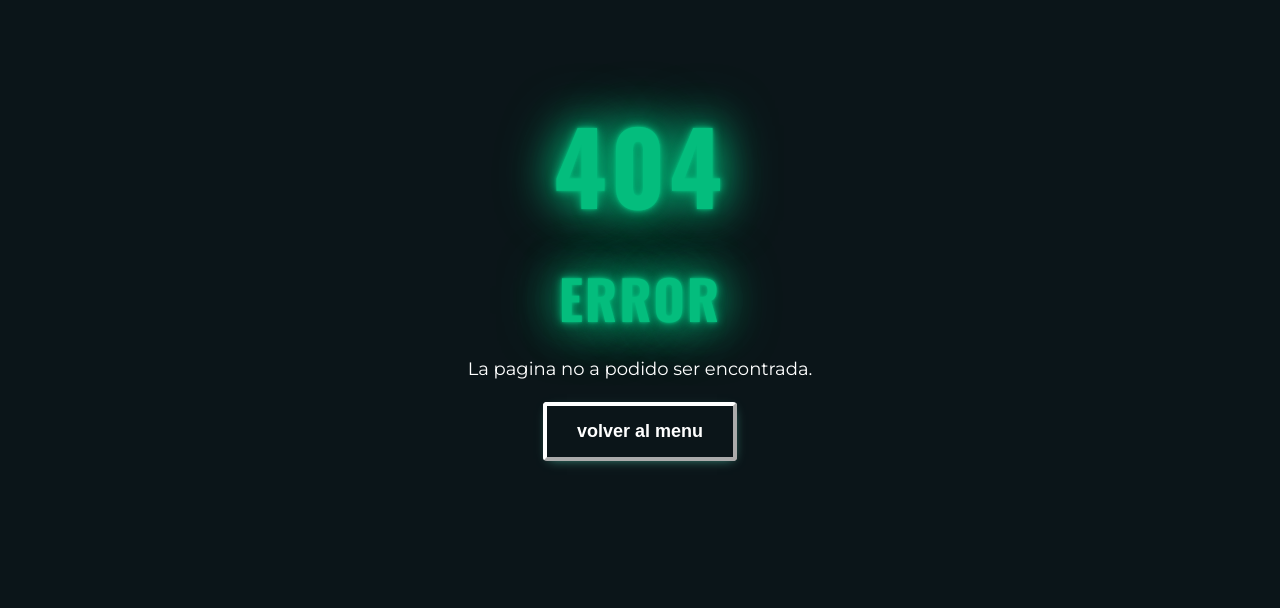
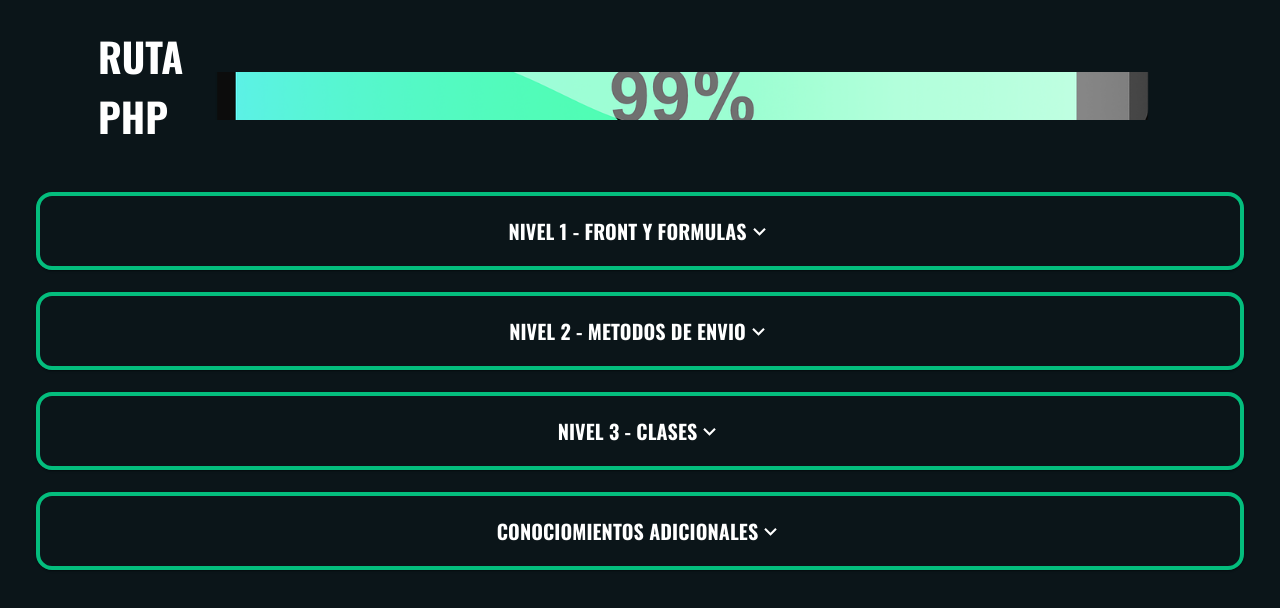
Before and after one commit to SofiDevO/proyecto--fullstack, a React (Vite) app in the folder frontend/CodeJourney/: page /ruta in a window 1280 px wide. Before the commit this address had no page. Shown: the top 608 px of the page. Built offline with nearby package versions, Linux system fonts and the light colour scheme.

Commit message:
configurando ruta

```diff
--- a/frontend/CodeJourney/src/App.tsx
+++ b/frontend/CodeJourney/src/App.tsx
@@ -7,6 +7,7 @@ import { Registro } from "./pages/Registro/Registro";
 import { TeamMembers } from "./pages/TeamMembers/TeamMembers";
 import { Dashboard } from "./pages/Dashboard";
 import { DashboardCardClicked } from "./pages/DashboardCardClicked/DashboardCardClicked";
+import { Ruta } from "./pages/Rutas/Ruta";
 
 function App() {
   return (
@@ -19,7 +20,7 @@ function App() {
           <Route path="/registro" element={<Registro />} />
           <Route path="/dashboard" element={<Dashboard />} />
           <Route path="/detalle" element={<DashboardCardClicked />} />
-
+          <Route path="/ruta" element={<Ruta />} />
           <Route path="/*" element={<SectionPageError />} />
         </Routes>
       </Router>
--- a/frontend/CodeJourney/src/pages/DashboardCardClicked/DashboardCardClicked.jsx
+++ b/frontend/CodeJourney/src/pages/DashboardCardClicked/DashboardCardClicked.jsx
@@ -38,11 +38,11 @@ export const DashboardCardClicked = () => {
             </p>
 
             <div className="dashboard-card-clicked-botton">
-              <a href="#">
+              <Link to="/ruta/">
                 <button className="card-botton">
                   Empezar ruta de aprendizaje
                 </button>
-              </a>
+              </Link>
             </div>
           </div>
         </div>
--- /dev/null
+++ b/frontend/CodeJourney/src/pages/Rutas/Ruta.css
@@ -0,0 +1,102 @@
+.ruta-container {
+  padding: 11px 18px;
+
+}
+
+.title-container {
+  display: flex;
+  justify-content: space-between;
+  align-items: center;
+  padding: 15px 80px;
+}
+.title-container img {
+  width: 100%;
+  height: 48px;
+  object-fit: cover;
+}
+
+.title-ruta {
+  margin-bottom: 20px;
+  font-size: var(--subtitle);
+  font-family: var(--main-font);
+  text-transform: uppercase;
+
+}
+
+.ask-ruta {
+  color: #fff;
+  font-size: 20px;
+  font-weight: bold;
+  text-transform: uppercase;
+  font-family: var(--main-font);
+}
+
+.text-ruta {
+  color: #fff;
+  font-size: 19px;
+  font-weight: 500;
+}
+.container-info {
+  display: flex;
+  gap: 20%;
+}
+
+
+.level-list,
+.level-recommended {
+  flex: 1;
+  display: flex;
+  flex-direction: column;
+  align-items: center;
+}
+.subtitle-ruta {
+  font-size: var(--subtitle);
+  font-size: 20px;
+  font-weight: bold;
+  padding: 15px;
+}
+.check-ruta {
+  display: flex;
+  align-items: center;
+  justify-content: center;
+  gap: 10px;
+  border: 2px solid var(--primary-color);
+  border-radius: 5px;
+  width: 200px;
+  margin: 0 auto;
+  font-family: var(--main-font);
+}
+
+.check-ruta input {
+  width: 20px;
+  height: 20px;
+  border-radius: 5px;
+  border: 2px solid var(--primary-color);
+  background-color: var(--primary-color);
+  cursor: pointer;
+}
+@media screen and (max-width: 939px) {
+  .title-ruta {
+    padding: 5px 20px;
+  }
+
+  .ruta-container {
+    padding: 5px 20px;
+  }
+
+  .text-ruta {
+    font-size: 16px;
+  }
+}
+
+@media screen and (max-width: 768px) {
+  .ask-ruta {
+    font-size: 1.5rem;
+    font-family: "Montserrat";
+    font-weight: 400;
+  }
+
+  .text-ruta {
+    font-size: 1.5rem;
+  }
+}
--- /dev/null
+++ b/frontend/CodeJourney/src/pages/Rutas/Ruta.jsx
@@ -0,0 +1,199 @@
+
+import Accordion from "@mui/material/Accordion";
+import AccordionSummary from "@mui/material/AccordionSummary";
+import AccordionDetails from "@mui/material/AccordionDetails";
+import Typography from "@mui/material/Typography";
+import ExpandMoreIcon from "@mui/icons-material/ExpandMore";
+import "./Ruta.css";
+
+
+export const Ruta = () => {
+  return (
+    <div className="ruta-container">
+    <div>
+        <div className="title-container">
+        <h1 className="title-ruta">ruta <br />php</h1>
+      <img src="../img/loading/loading.png" alt="" />
+
+
+
+
+
+        </div>
+
+
+    <div className="ruta-container">
+        <Accordion
+          style={{
+            borderRadius: "16px",
+            backgroundColor: "#00ffff00",
+            border: "4px solid #04BD7D",
+            padding: "8px 6px",
+            display:"flex",
+            alignItems:"center",
+            justifyContent:"center",
+            flexDirection:"column",
+            spaceBetween:"space-between"
+          }}
+        >
+          <AccordionSummary
+            expandIcon={
+              <ExpandMoreIcon style={{ color: "#fff", fontSize: "25px" }} />
+            }
+            aria-controls="panel1a-content"
+            id="panel1a-header"
+          >
+            <Typography>
+              <div className="ask-ruta">
+              NIVEL 1 - Front y Formulas
+              </div>
+            </Typography>
+          </AccordionSummary>
+          <AccordionDetails style={{padding:"0 12px"}}>
+            <Typography>
+  <div className="text-ruta">
+    <div className="container-info">
+    <div className="level-list">
+      <ul>
+        <li>Conocimiento de los tipos primitivos</li>
+        <li>Declaración de variables, considerando los diferentes tipos</li>
+        <li>Uso de estructuras condicionales ('if', 'else')</li>
+        <li>Conocimiento de los operadores de asignación y comparación</li>
+        <li>Uso de estructuras de repetición y bucles ('while', 'for')</li>
+        <li>Uso de funciones, paso de parámetros y argumentos</li>
+        <li>Manipulación de métodos</li>
+        <li>Manipulación de arrays y listas</li>
+      </ul>
+    </div>
+    <div className="level-recommended">
+      <h3 className="subtitle-ruta">El contenido que te recomendamos </h3>
+      <ul>
+        <li>W3Schools: PHP Variables</li>
+        <li>(The only proper) PDO tutorial</li>
+        <li>IBM: Containers</li>
+      </ul>
+    </div>
+
+    </div>
+    <div className="check-ruta">
+    <span>Conocimiento del <br /> nivel aprendido </span>
+    <input type="checkbox" />
+    </div>
+
+  </div>
+</Typography>
+
+          </AccordionDetails>
+        </Accordion>
+      </div>
+
+      <div className="ruta-container">
+        <Accordion
+        style={{
+            borderRadius: "16px",
+            backgroundColor: "#00ffff00",
+            border: "4px solid #04BD7D",
+            padding: "8px 6px",
+            display:"flex",
+            alignItems:"center",
+            justifyContent:"center",
+            flexDirection:"column",
+          }}
+        >
+          <AccordionSummary
+            expandIcon={
+              <ExpandMoreIcon style={{ color: "#fff", fontSize: "25px" }} />
+            }
+            aria-controls="panel1a-content"
+            id="panel1a-header"
+          >
+            <Typography>
+              <div className="ask-ruta">NIVEL 2 - Metodos de envio</div>
+            </Typography>
+          </AccordionSummary>
+          <AccordionDetails style={{padding:"0 12px"}}>
+            <Typography >
+              <div className="text-ruta">
+               Espacio para contenido
+              </div>
+            </Typography>
+          </AccordionDetails>
+        </Accordion>
+      </div>
+
+      <div className="ruta-container">
+        <Accordion
+          style={{
+            borderRadius: "16px",
+            backgroundColor: "#00ffff00",
+            border: "4px solid #04BD7D",
+            padding: "8px 6px",
+            display:"flex",
+            alignItems:"center",
+            justifyContent:"center",
+            flexDirection:"column",
+          }}
+        >
+          <AccordionSummary
+            expandIcon={
+              <ExpandMoreIcon style={{ color: "#fff", fontSize: "25px" }} />
+            }
+            aria-controls="panel1a-content"
+            id="panel1a-header"
+          >
+            <Typography>
+              <div className="ask-ruta">
+                NIVEL 3 - Clases
+              </div>
+            </Typography>
+          </AccordionSummary>
+          <AccordionDetails style={{padding:"0 12px"}}>
+            <Typography>
+              <div className="text-ruta">
+                Espacio para contenido
+              </div>
+            </Typography>
+          </AccordionDetails>
+        </Accordion>
+      </div>
+      <div className="ruta-container">
+        <Accordion
+           style={{
+            borderRadius: "16px",
+            backgroundColor: "#00ffff00",
+            border: "4px solid #04BD7D",
+            padding: "8px 6px",
+            display:"flex",
+            alignItems:"center",
+            justifyContent:"center",
+            flexDirection:"column",
+            cursor:"pointer"
+
+          }}
+        >
+          <AccordionSummary
+            expandIcon={
+              <ExpandMoreIcon style={{ color: "#fff", fontSize: "25px" }} />
+            }
+            aria-controls="panel1a-content"
+            id="panel1a-header"
+          >
+            <Typography>
+              <div className="ask-ruta">
+              Conociomientos adicionales
+              </div>
+            </Typography>
+          </AccordionSummary>
+          <AccordionDetails style={{padding:"0 12px"}}>
+            <Typography>
+              <div className="text-ruta">
+                Espacio para contenido
+              </div>
+            </Typography>
+          </AccordionDetails>
+        </Accordion>
+      </div>
+</div>
+   </div>
+  )
+}
```
Also changed, not shown: frontend/CodeJourney/public/img/loading/loading.png (added).
